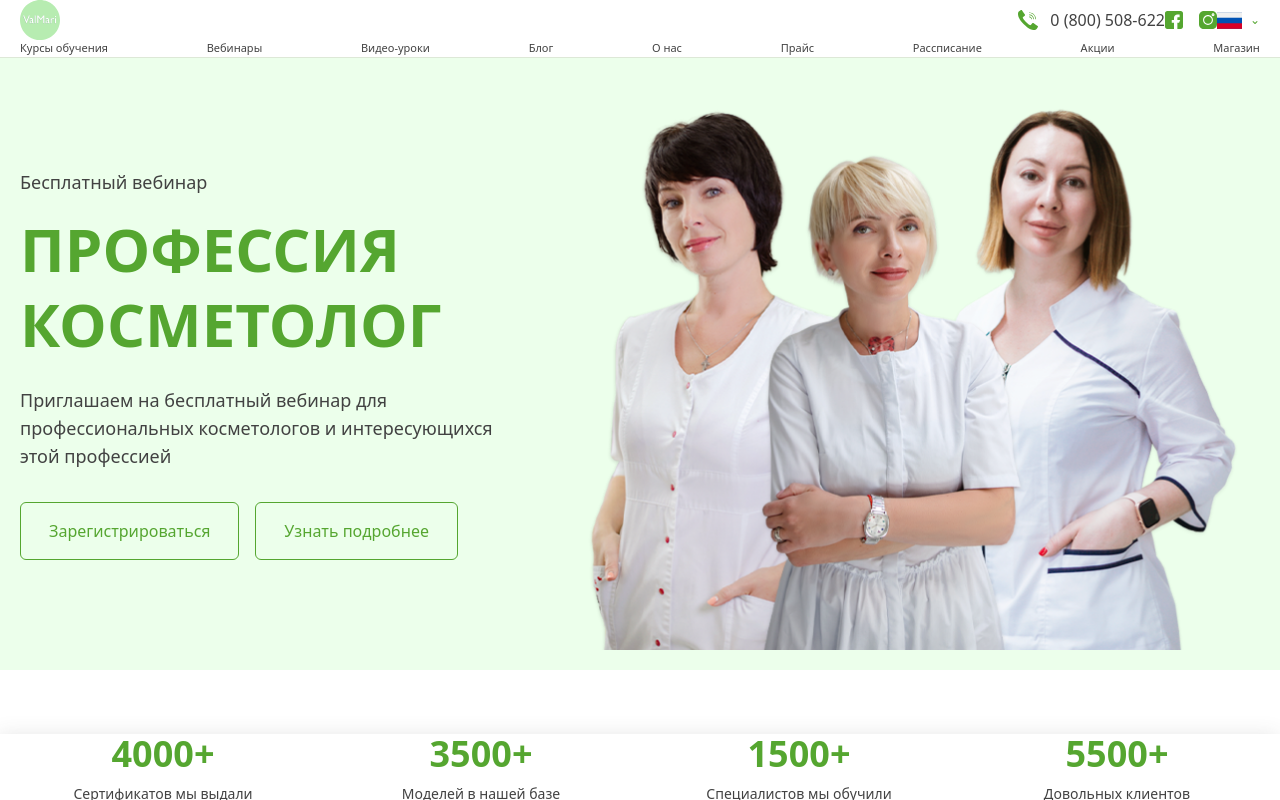
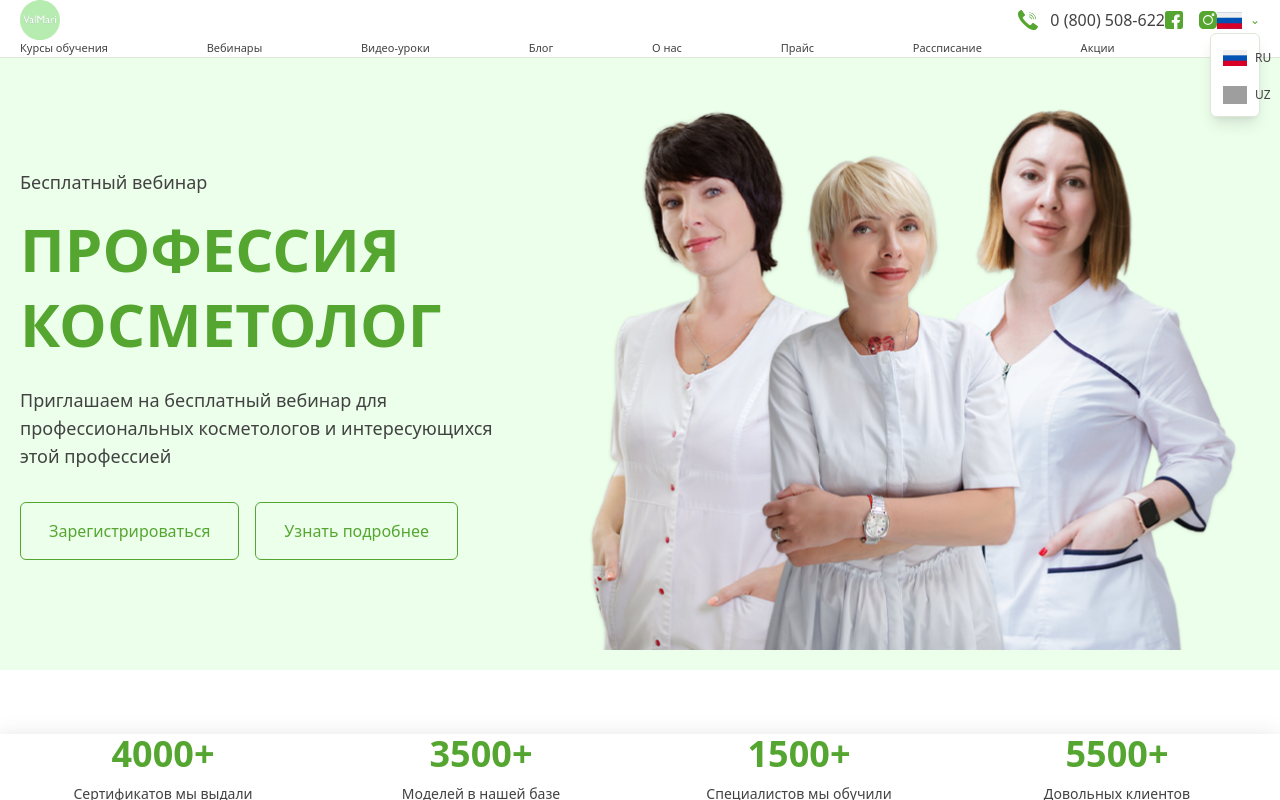
Before and after one commit to ilhomxabibullayevvv/trainingcenter, a Next.js app: page / in a window 1280 px wide. Both pictures are taken after a click on the button "Выбрать язык". Shown: the top 800 px of the page. Built offline with nearby package versions, Linux system fonts and the light colour scheme; grey boxes are pictures that could not be loaded.

Commit message:
changes to the project

```diff
--- a/app/components/Header.tsx
+++ b/app/components/Header.tsx
@@ -6,6 +6,8 @@ import { useState } from "react";
 
 export default function Header() {
   const [isMenuOpen, setIsMenuOpen] = useState(false);
+  const [isLanguageOpen, setIsLanguageOpen] = useState(false);
+  const [language, setLanguage] = useState<"RU" | "UZ">("RU");
 
   const menu = [
     { title: "Курсы обучения", href: "/#" },
@@ -18,6 +20,13 @@ export default function Header() {
     { title: "Акции", href: "/PromotionsPage" },
     { title: "Магазин", href: "#" },
   ];
+
+  const changeLanguage = (newLanguage: "RU" | "UZ") => {
+    setLanguage(newLanguage);
+    setIsLanguageOpen(false);
+  };
+
+  const currentFlag = language === "RU" ? "/flag.svg" : "/uzbekistan-flag.svg";
 
   return (
     <>
@@ -68,7 +77,29 @@ export default function Header() {
                     />
                   </a>
                 </div>
-                <button type="button" className="flex items-center gap-2">
+                <div className="relative">
+                  <button
+                    type="button"
+                    onClick={() => setIsLanguageOpen(!isLanguageOpen)}
+                    className="flex items-center gap-2"
+                    aria-label="Выбрать язык"
+                  >
+                    <Image
+                      src={currentFlag}
+                      alt={language}
+                      width={25}
+                      height={18}
+                      className="h-[18] w-[25]"
+                    />
+                    <span className="text-[12px] text-[#55A630]">⌄</span>
+                  </button>
+                  {isLanguageOpen && (
+                    <div className="absolute right-0 top-[32] z-50 w-[100] rounded-md border border-[#DDE8D7] bg-white p-1 shadow-lg">
+                      <button
+                        type="button"
+                        onClick={() => changeLanguage("RU")}
+                        className="flex w-full items-center gap-2 rounded px-2 py-2 text-left text-[12px] text-[#424242] transition hover:bg-[#DDE8D7]"
+                      >
                         <Image
                           src="/flag.svg"
                           alt="Русский"
@@ -76,8 +107,25 @@ export default function Header() {
                           height={18}
                           className="h-[18] w-[25]"
                         />
-                  <span className="text-[12px] text-[#55A630]">⌄</span>
+                        <span>RU</span>
                       </button>
+                      <button
+                        type="button"
+                        onClick={() => changeLanguage("UZ")}
+                        className="flex w-full items-center gap-2 rounded px-2 py-2 text-left text-[12px] text-[#424242] transition hover:bg-[#DDE8D7]"
+                      >
+                        <Image
+                          src="/uzbekistan-flag.svg"
+                          alt="O'zbekcha"
+                          width={25}
+                          height={18}
+                          className="h-[18] w-[25]"
+                        />
+                        <span>UZ</span>
+                      </button>
+                    </div>
+                  )}
+                </div>
               </div>
             </div>
             <nav className="flex h-[45] items-center justify-between">
@@ -153,25 +201,62 @@ export default function Header() {
               </button>
             </div>
             <div className="mt-3 border-b border-dashed border-[#D4D8DB]" />
-            <button type="button" className="mt-5 flex items-center gap-2">
+            <div className="relative mt-5">
+              <button
+                type="button"
+                onClick={() => setIsLanguageOpen(!isLanguageOpen)}
+                className="flex items-center gap-2"
+                aria-label="Выбрать язык"
+              >
                 <Image
-                src="/flag.svg"
-                alt="Русский"
+                  src={currentFlag}
+                  alt={language}
                   width={30}
                   height={20}
                   className="h-[20] w-[30]"
                 />
                 <span className="text-[13px] text-[#55A630]">⌄</span>
               </button>
+              {isLanguageOpen && (
+                <div className="absolute left-0 top-[32] z-50 w-[100] rounded-md border border-[#DDE8D7] bg-white p-1 shadow-lg">
+                  <button
+                    type="button"
+                    onClick={() => changeLanguage("RU")}
+                    className="flex w-full items-center gap-2 rounded px-2 py-2 text-left text-[12px] text-[#424242] transition hover:bg-[#DDE8D7]"
+                  >
+                    <Image
+                      src="/flag.svg"
+                      alt="Русский"
+                      width={25}
+                      height={18}
+                      className="h-[18] w-[25]"
+                    />
+                    <span>RU</span>
+                  </button>
+                  <button
+                    type="button"
+                    onClick={() => changeLanguage("UZ")}
+                    className="flex w-full items-center gap-2 rounded px-2 py-2 text-left text-[12px] text-[#424242] transition hover:bg-[#DDE8D7]"
+                  >
+                    <Image
+                      src="/uzbekistan-flag.svg"
+                      alt="O'zbekcha"
+                      width={25}
+                      height={18}
+                      className="h-[18] w-[25]"
+                    />
+                    <span>UZ</span>
+                  </button>
+                </div>
+              )}
+            </div>
             <nav className="mt-7 flex flex-col">
-              {menu.map((item, index) => (
+              {menu.map((item) => (
                 <Link
                   key={item.title}
                   href={item.href}
                   onClick={() => setIsMenuOpen(false)}
-                  className={`py-[7] text-[15px] text-[#424242] transition hover:text-[#55A630] ${
-                    index === 0 ? "text-[#55A630]" : ""
-                  }`}
+                  className="py-[7] text-[15px] text-[#424242] transition hover:text-[#55A630]"
                 >
                   {item.title}
                 </Link>
```
Also changed, not shown: public/flag.png (added). Lines whose indentation alone changed are shown as unchanged.
